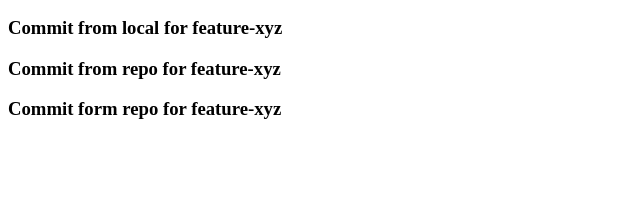
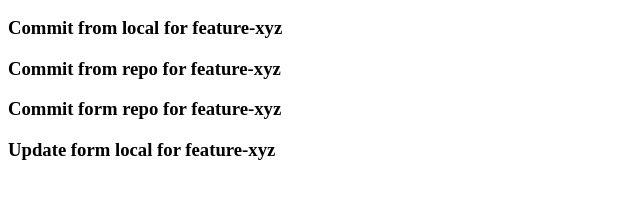
Before and after one commit to wa1yan/learning-git, a plain HTML site: page index.html in a window 1280 px wide. Shown: the part 110-308 px from the top of the page, without its empty margins (0-640 px from the left). Drawn offline with Linux system fonts and the light colour scheme.

Commit message:
update from local

```diff
--- a/index.html
+++ b/index.html
@@ -11,5 +11,6 @@
 	<h3>Commit from local for feature-xyz</h3>
 	<h3>Commit from repo for feature-xyz</h3>
 	<h3>Commit form repo for feature-xyz</h3>
+	<h3>Update form local for feature-xyz</h3>
 </body>
 </html>
```
